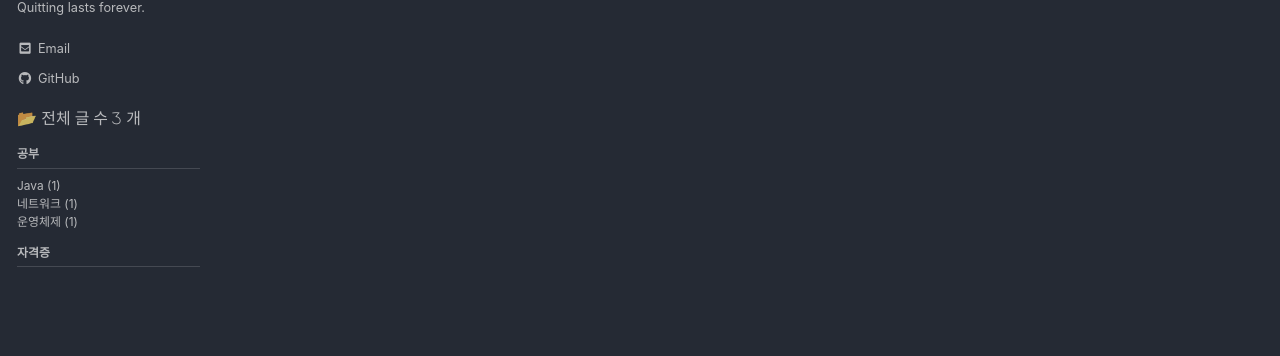
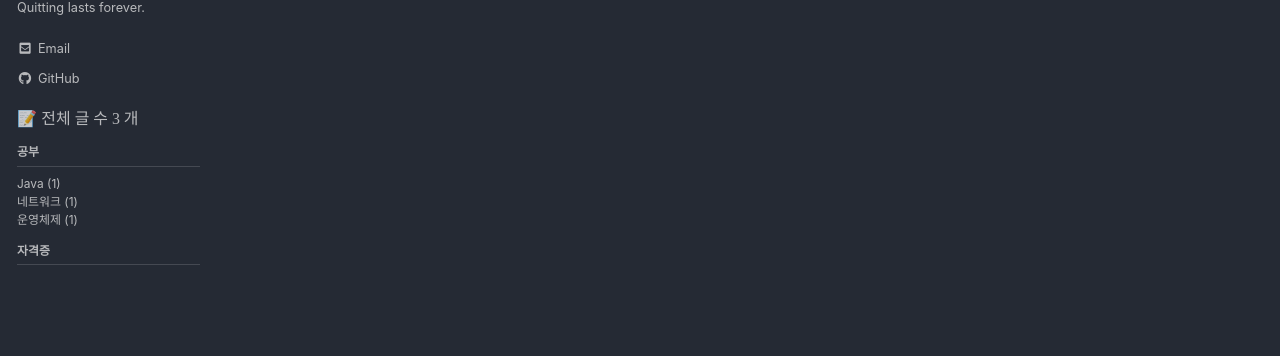
Before and after one commit to sun0te/sun0te.github.io, a Jekyll site: the page built from _pages/categories/category-db.md, in a window 1280 px wide. Shown: the part 310-666 px from the top of the page. Built offline with Jekyll 4.4.1, drawn with Linux system fonts in a browser that asks for light colours; cached includes are drawn as plain includes; some web fonts are replaced.

Commit message:
font set

```diff
--- a/_includes/nav_list_main
+++ b/_includes/nav_list_main
@@ -8,7 +8,7 @@
   <ul class="nav__items" id="category_tag_menu">
       <!--전체 글 수-->
       <li>
-            📂 <span style="font-family:'Cafe24Oneprettynight';">전체 글 수</style> <span style="font-family:'Coming Soon';">{{sum}}</style> <span style="font-family:'Cafe24Oneprettynight';">개</style>
+            📝 <span style="font-family:'Cafe24SsurroundAir';">전체 글 수</style> <span style="font-family:'Cafe24SsurroundAir';">{{sum}}</style> <span style="font-family:'Cafe24SsurroundAir';">개</style>
       </li>
       <li>
         <!--span 태그로 카테고리들을 크게 분류 ex) C/C++/C#-->
--- a/_layouts/default.html
+++ b/_layouts/default.html
@@ -10,14 +10,6 @@
 -->
 <html lang="{{ site.locale | slice: 0,2 | default: "en" }}" class="no-js">
   <head>
-    <!--폰트 : "Nanum Gothic Coding", "Coming Soon"-->
-    <link rel="preload" as="style" href="https://fonts.googleapis.com/css2?family=Coming+Soon&family=Nanum+Gothic+Coding&display=swap">
-    <link rel="stylesheet" href="https://fonts.googleapis.com/css2?family=Coming+Soon&family=Nanum+Gothic+Coding&display=swap">
-
-    <!--폰트 : "Iropke Batang"-->
-    <link rel="preload" as="style" href="https://cdn.jsdelivr.net/font-iropke-batang/1.2/font-iropke-batang.css">
-    <link rel="stylesheet" href="https://cdn.jsdelivr.net/font-iropke-batang/1.2/font-iropke-batang.css">
-
 
     {% include head.html %}
     {% include head/custom.html %}
```
